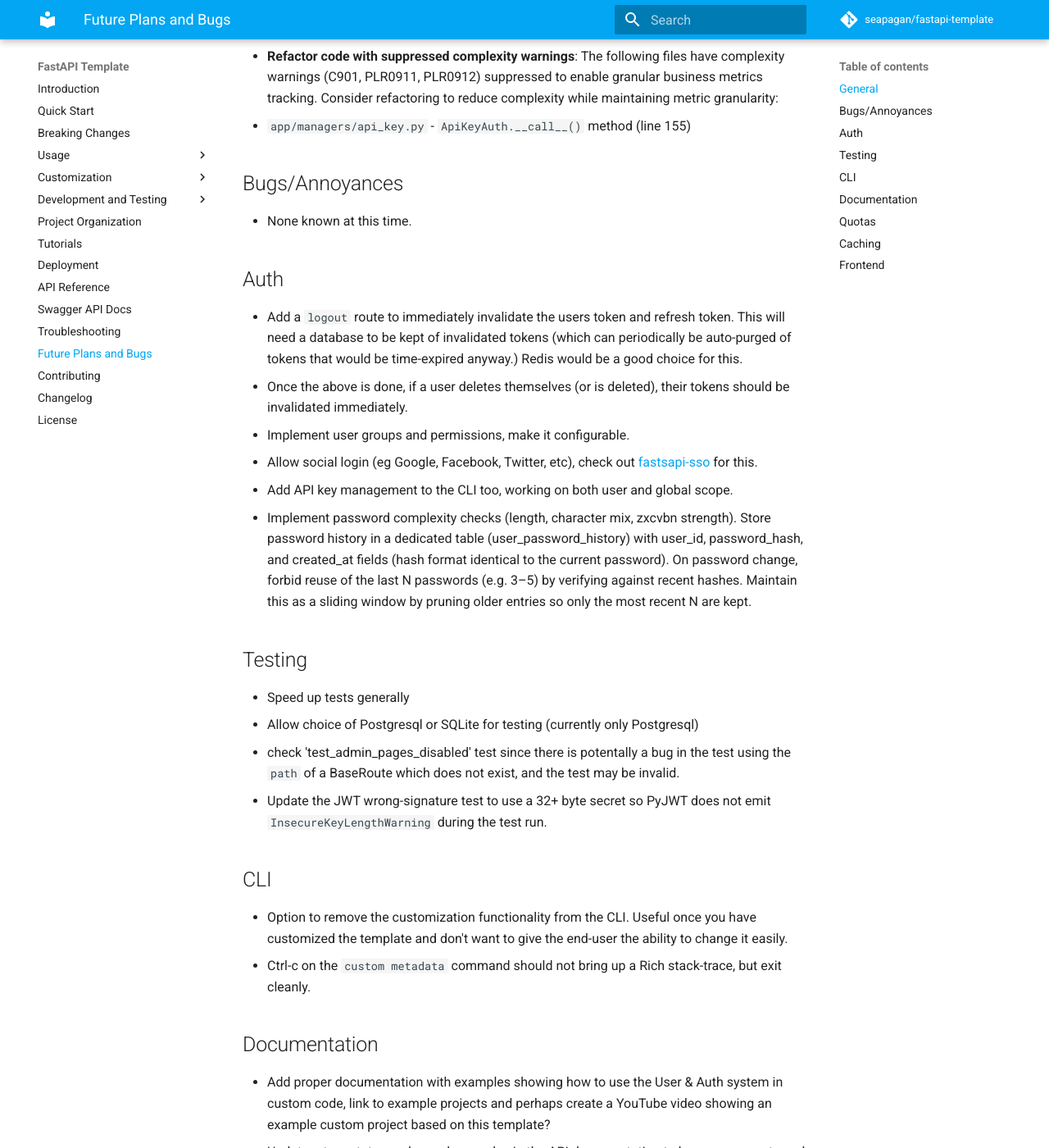
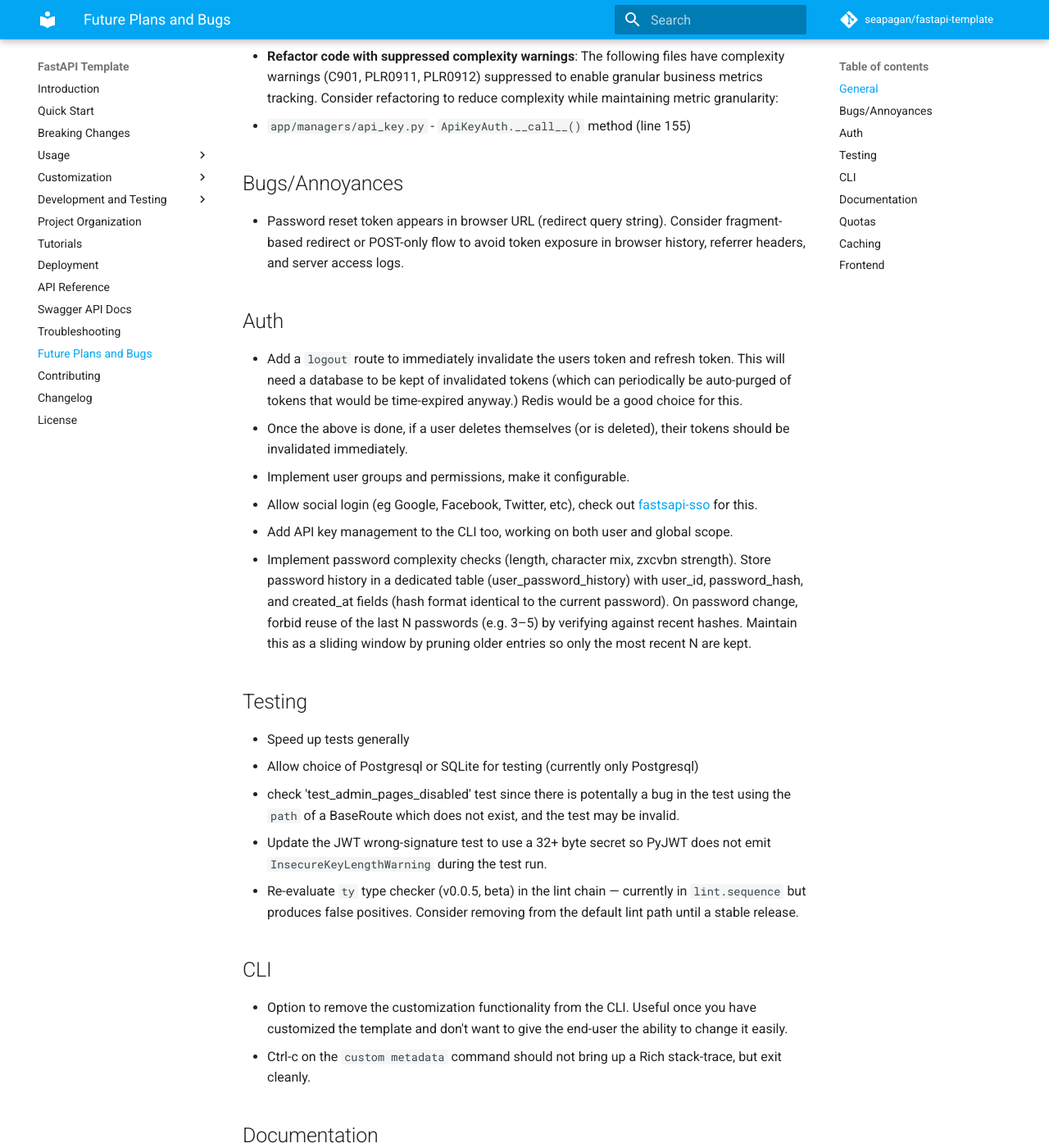
Before and after one commit to seapagan/fastapi-template, an MkDocs documentation site: the page built from docs/future.md, in a window 1280 px wide and 1400 px high, scrolled down 885 px. Shown: the whole window at 82% size. Built offline with MkDocs 1.6.1 and Material for MkDocs 9.7.7, drawn with Linux system fonts in a browser that asks for light colours; comment, search, counter and statistics services are not loaded.

Commit message:
update TODO with audit findings
Signed-off-by: Grant Ramsay <seapagan@gmail.com>

```diff
--- a/TODO.md
+++ b/TODO.md
@@ -37,7 +37,9 @@
 
 ## Bugs/Annoyances
 
-- None known at this time.
+- Password reset token appears in browser URL (redirect query string). Consider
+  fragment-based redirect or POST-only flow to avoid token exposure in browser
+  history, referrer headers, and server access logs.
 
 ## Auth
 
@@ -67,6 +69,9 @@
   may be invalid.
 - Update the JWT wrong-signature test to use a 32+ byte secret so PyJWT does
   not emit `InsecureKeyLengthWarning` during the test run.
+- Re-evaluate `ty` type checker (v0.0.5, beta) in the lint chain — currently
+  in `lint.sequence` but produces false positives. Consider removing from the
+  default lint path until a stable release.
 
 ## CLI
 
```
Also changed, not shown: 1 other file.
